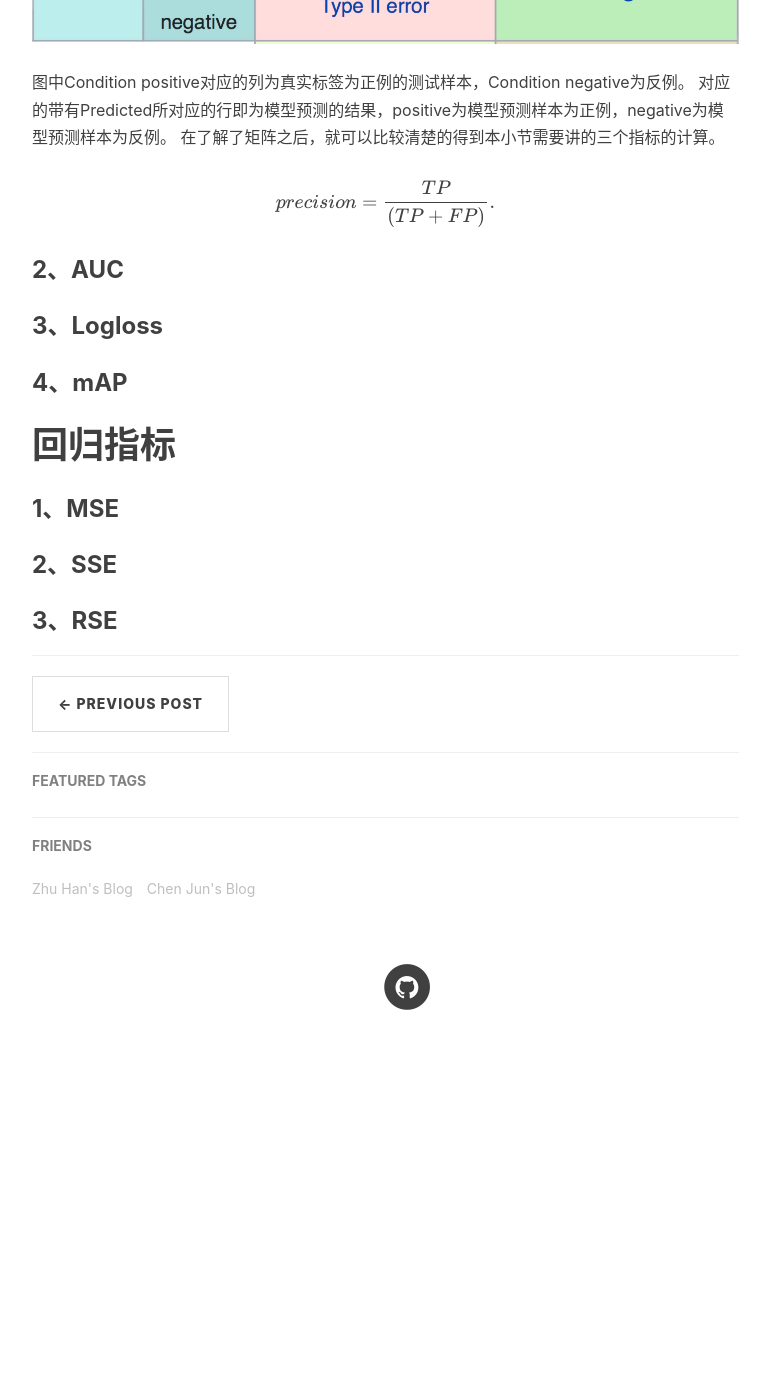
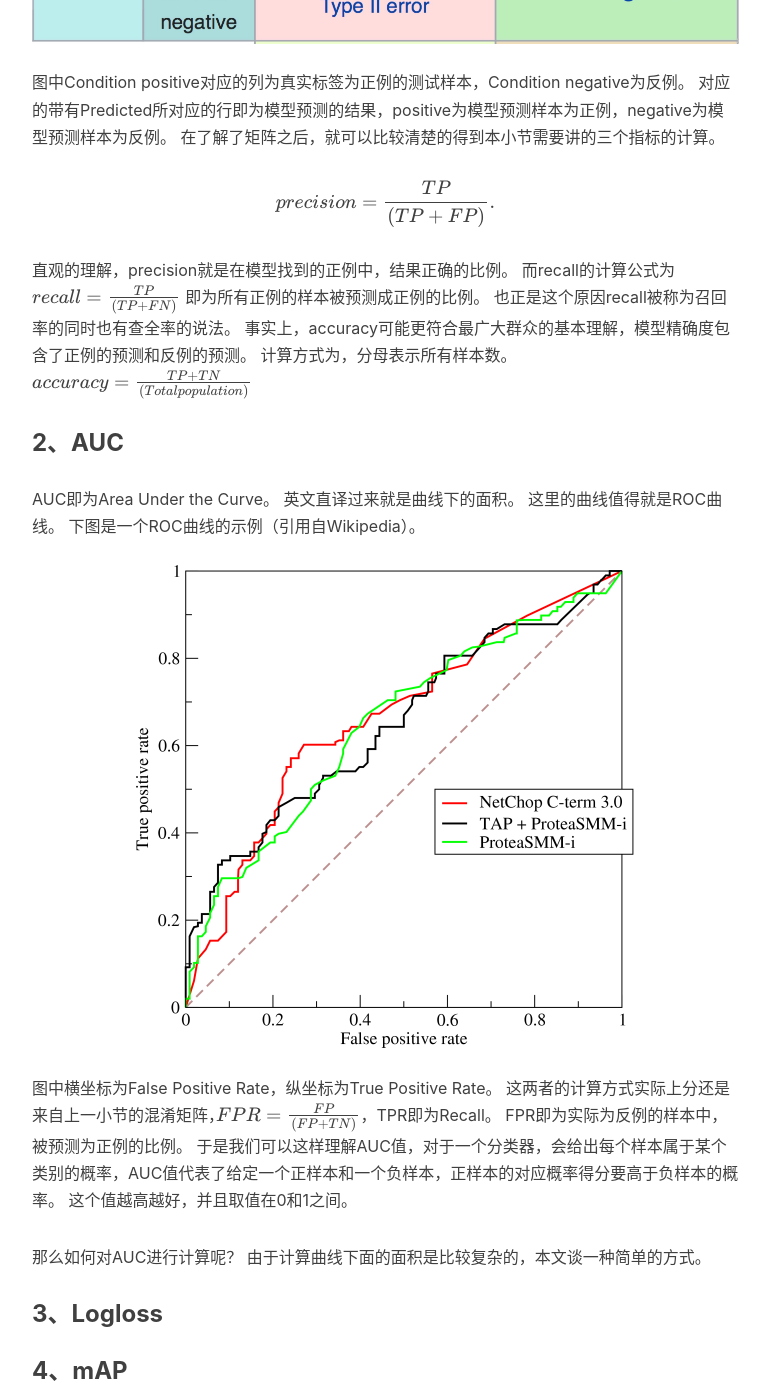
Before and after one commit to yingapple/yingxiang835.io, a Jekyll site: the page built from _posts/2017-12-04-卷积神经网络学习.md, in a window 1280 px wide and 1400 px high, scrolled down 1168 px. Shown: the whole window, without its empty margins (233-1003 px from the left). Built offline with Jekyll 4.4.1, drawn with Linux system fonts in a browser that asks for light colours; nearby versions of some CDN libraries; formulas are drawn with MathJax 3; comment, search, counter and statistics services are not loaded; before the commit the page ends 2247 px from its top, so only the background shows below that.

Commit message:
add content for metric

```diff
--- a/_posts/2017-12-04-卷积神经网络学习.md
+++ b/_posts/2017-12-04-卷积神经网络学习.md
@@ -23,7 +23,29 @@ mathjax: true
 {% raw %}
 $$ precision = \frac{TP}{(TP + FP)}. $$
 {% endraw %}
+直观的理解，precision就是在模型找到的正例中，结果正确的比例。
+而recall的计算公式为
+$$ recall=\frac{TP}{(TP + FN)} $$
+即为所有正例的样本被预测成正例的比例。
+也正是这个原因recall被称为召回率的同时也有查全率的说法。
+事实上，accuracy可能更符合最广大群众的基本理解，模型精确度包含了正例的预测和反例的预测。
+计算方式为，分母表示所有样本数。
+$$ accuracy= \frac{TP + TN}{(Total population)}$$
+
 ### 2、AUC
+AUC即为Area Under the Curve。
+英文直译过来就是曲线下的面积。
+这里的曲线值得就是ROC曲线。
+下图是一个ROC曲线的示例（引用自Wikipedia）。
+![image](/img/Roccurves.png)
+图中横坐标为False Positive Rate，纵坐标为True Positive Rate。
+这两者的计算方式实际上分还是来自上一小节的混淆矩阵，$ FPR = \frac{FP}{(FP +TN)} $，TPR即为Recall。
+FPR即为实际为反例的样本中，被预测为正例的比例。
+于是我们可以这样理解AUC值，对于一个分类器，会给出每个样本属于某个类别的概率，AUC值代表了给定一个正样本和一个负样本，正样本的对应概率得分要高于负样本的概率。
+这个值越高越好，并且取值在0和1之间。
+
+那么如何对AUC进行计算呢？
+由于计算曲线下面的面积是比较复杂的，本文谈一种简单的方式。
 
 ### 3、Logloss
 
```
Also changed, not shown: img/Roccurves.png (added).
